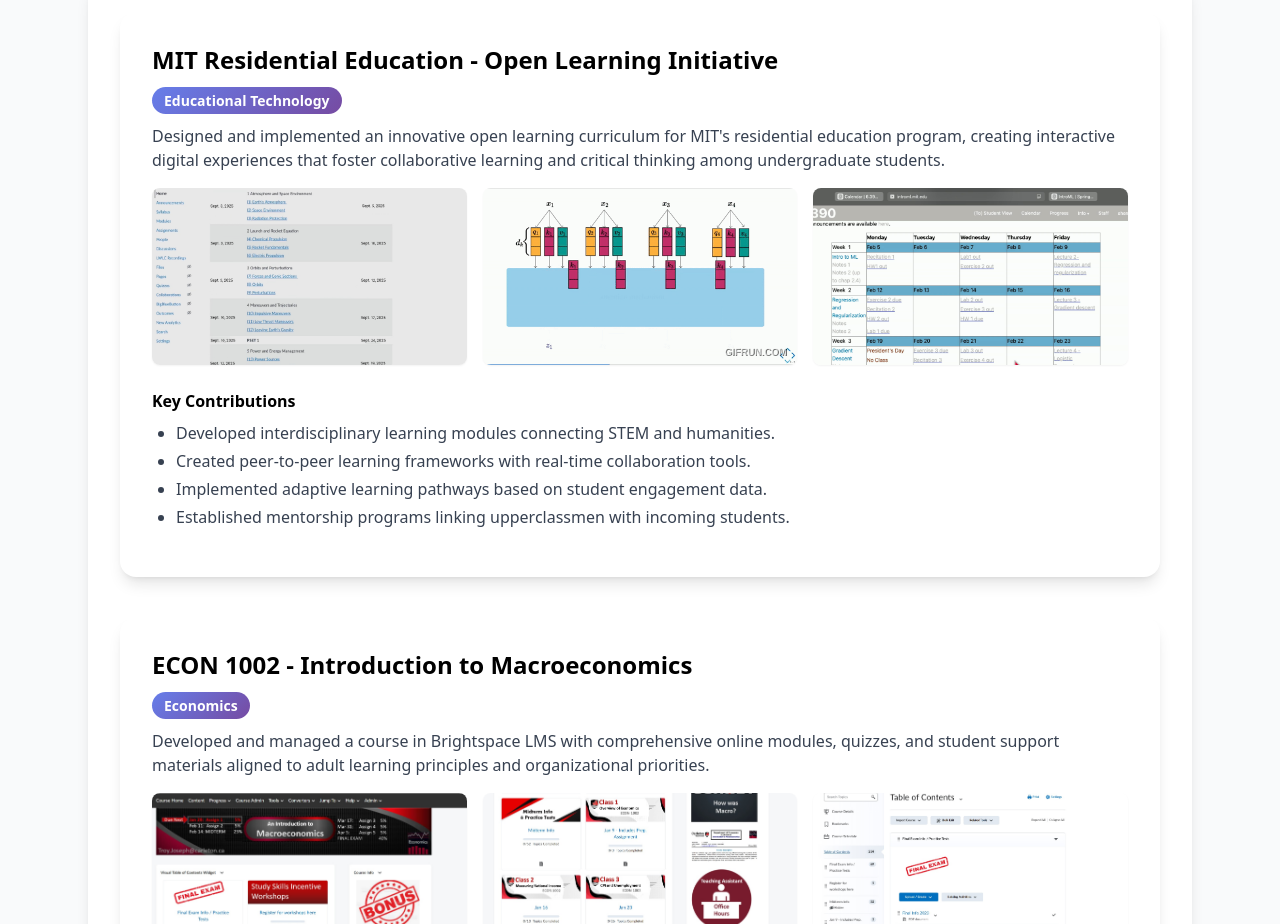
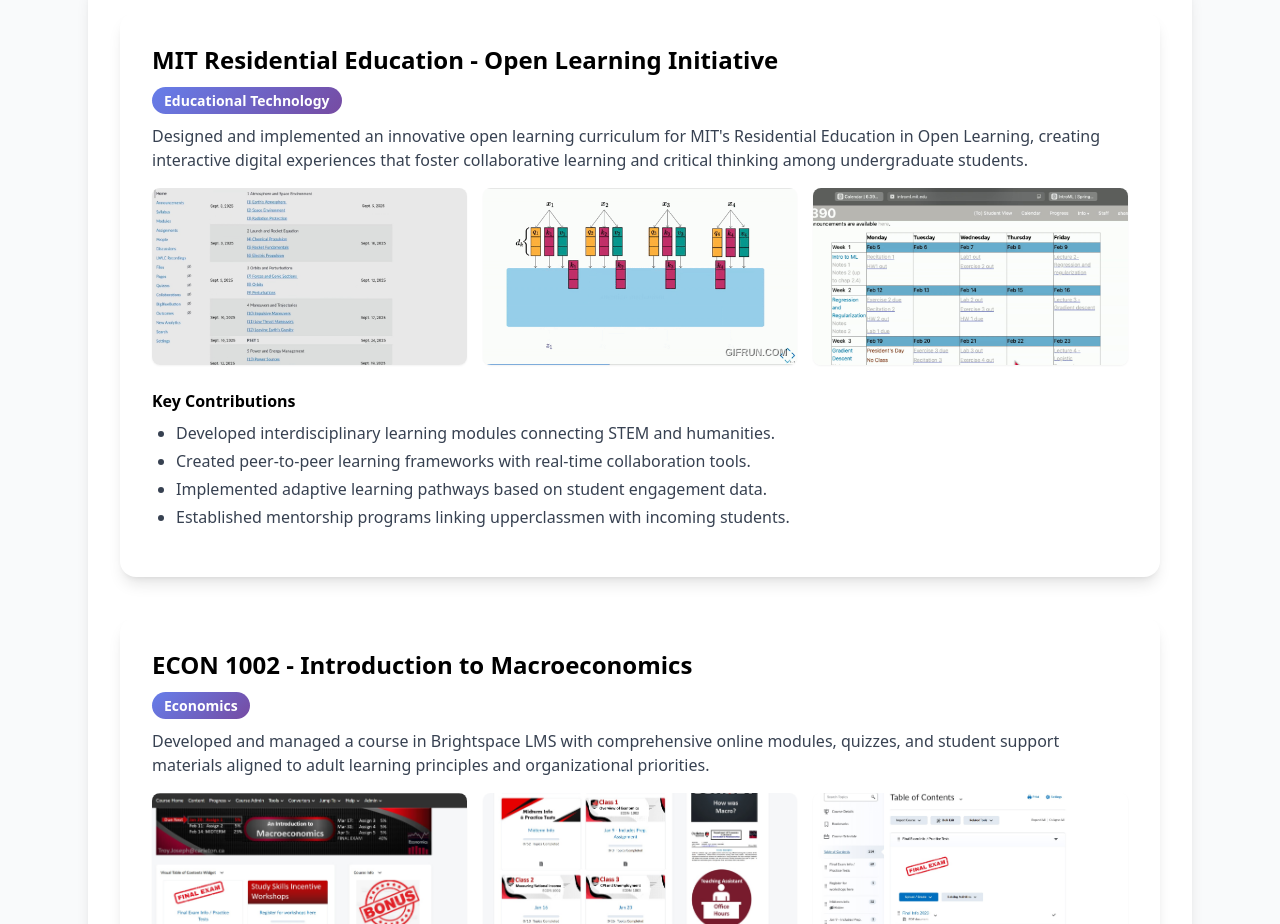
Before and after one commit to rizwaanzahid/DesignPortfolio, a plain HTML site: page index.html in a window 1280 px wide. Shown: the part 1200-2124 px from the top of the page. Drawn offline with nearby package versions, Linux system fonts and the light colour scheme; some packages are replaced by stand-ins of ours; a script that the page names is missing.

Commit message:
Fixed text

```diff
--- a/index.html
+++ b/index.html
@@ -109,7 +109,7 @@ Accessibility-first: Higher‑ed course designer applying Universal Design for L
     <h3 class="text-2xl font-semibold mb-3">MIT Residential Education - Open Learning Initiative</h3>
     <span class="skill-tag text-white rounded-full px-3 py-1 text-sm font-semibold">Educational Technology</span>
     <p class="mt-3 mb-4 text-gray-700">
-      Designed and implemented an innovative open learning curriculum for MIT's residential education program, creating interactive digital experiences that foster collaborative learning and critical thinking among undergraduate students.
+      Designed and implemented an innovative open learning curriculum for MIT's Residential Education in Open Learning, creating interactive digital experiences that foster collaborative learning and critical thinking among undergraduate students.
     </p>
     <div class="grid md:grid-cols-3 gap-4 mb-6">
       <img src="MIT1.png" alt="Structural Organization and Modular Sequencing" class="rounded-lg shadow-sm" />
```
